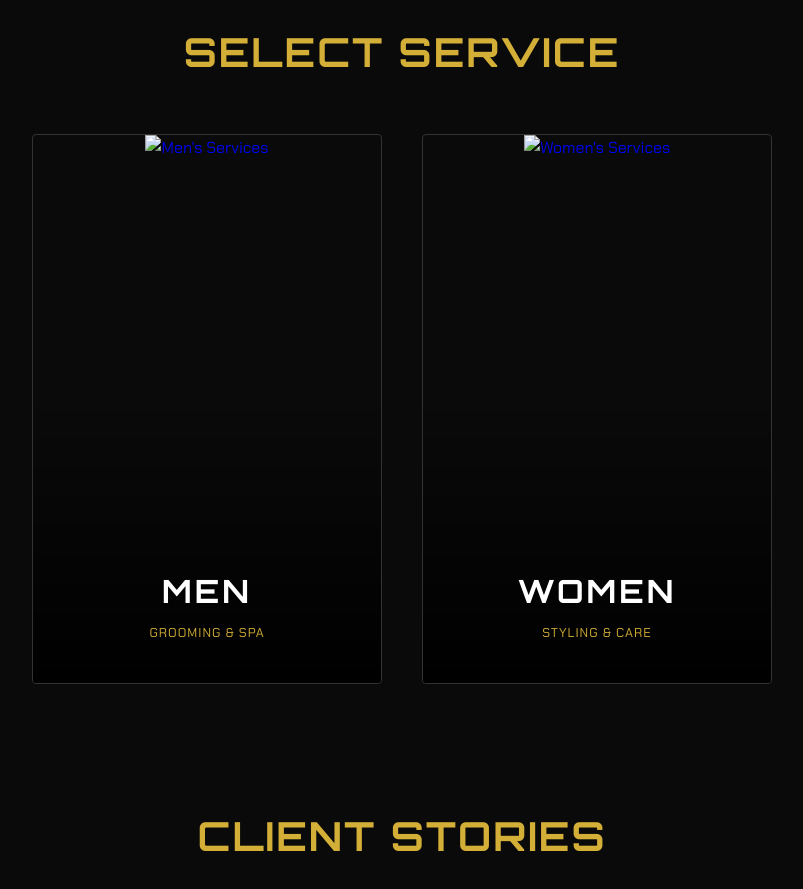
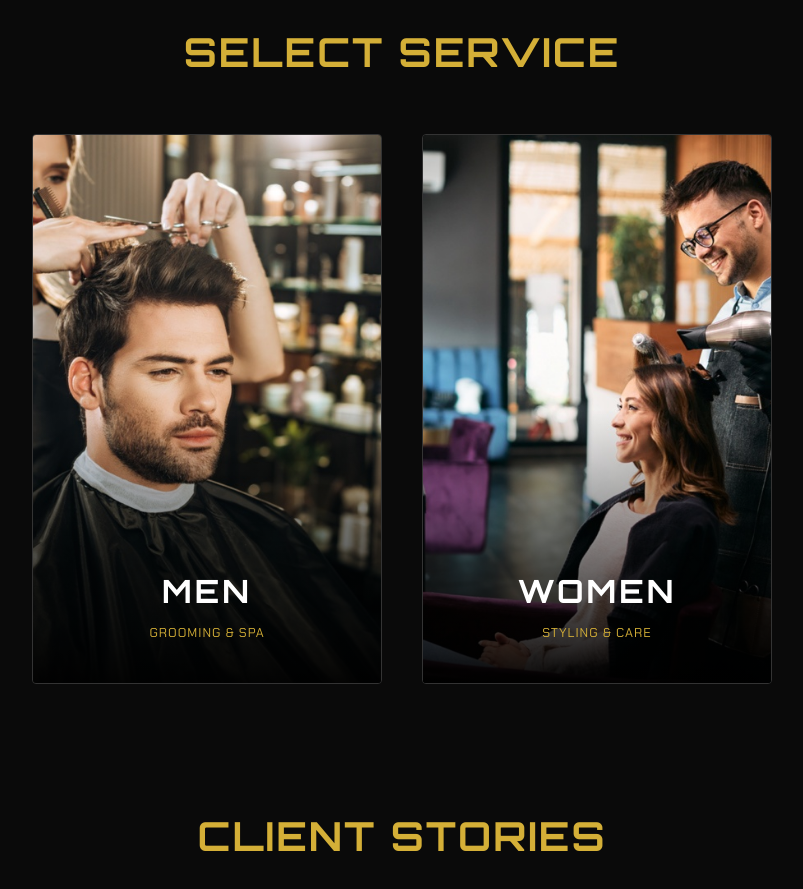
Before and after one commit to Nitroburnt/COSMIK-SALON, a plain HTML site: page index.html in a window 1280 px wide. Shown: the part 980-1869 px from the top of the page, without its empty margins (238-1041 px from the left). Drawn offline with Linux system fonts and the light colour scheme.

```diff
--- a/index.html
+++ b/index.html
@@ -72,7 +72,7 @@
             <div class="cards-container">
                 <!-- Men's Card -->
                 <a href="men-services.html" class="service-card">
-                    <img src="assets/men.jpeg" alt="Men's Services" class="card-img">
+                    <img src="men.jpeg" alt="Men's Services" class="card-img">
                     <div class="card-overlay">
                         <h3 class="card-title">MEN</h3>
                         <span class="card-subtitle">Grooming & Spa</span>
@@ -81,7 +81,7 @@
 
                 <!-- Women's Card -->
                 <a href="women-services.html" class="service-card">
-                    <img src="assets/women.jpeg" alt="Women's Services" class="card-img">
+                    <img src="women.jpeg" alt="Women's Services" class="card-img">
                     <div class="card-overlay">
                         <h3 class="card-title">WOMEN</h3>
                         <span class="card-subtitle">Styling & Care</span>
@@ -243,4 +243,5 @@
     </script>
 </body>
 
+
 </html>
```
